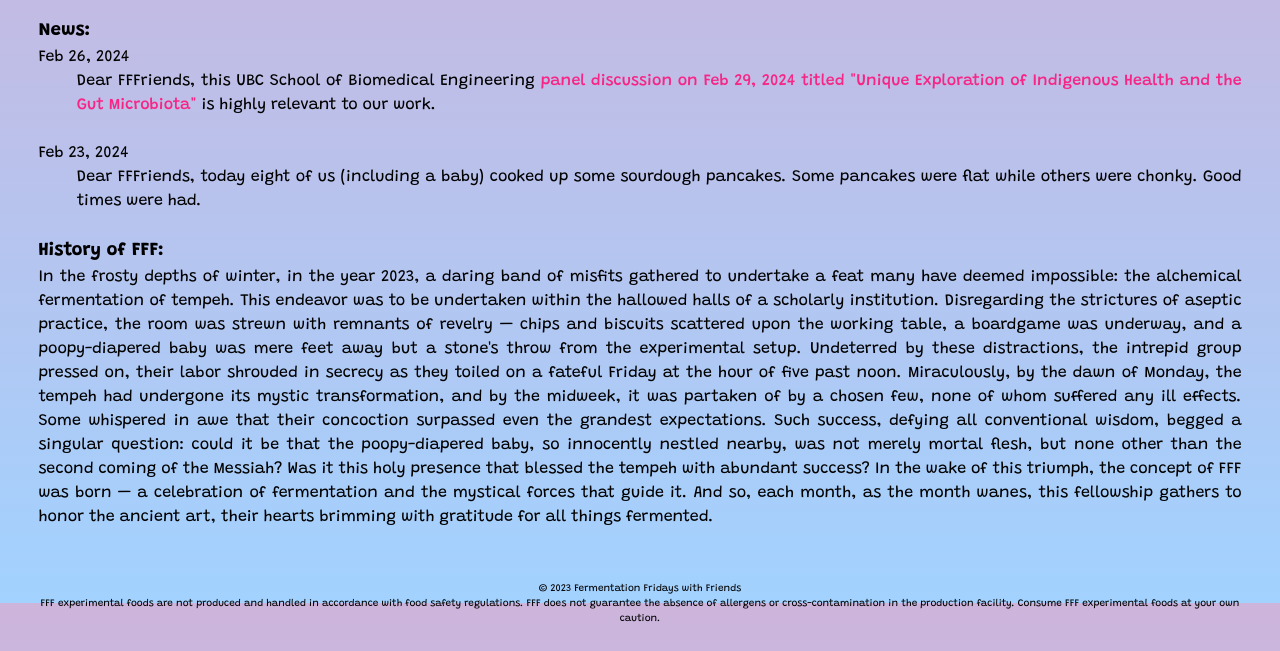
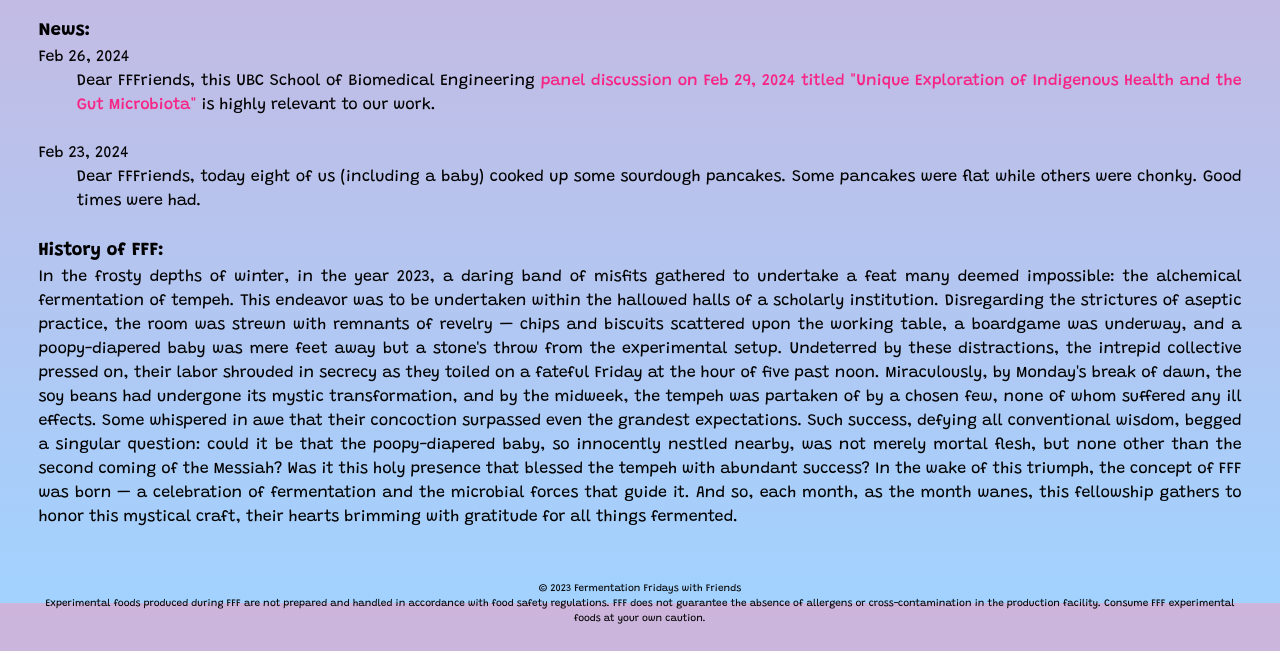
Before and after one commit to nicholaslincode/fff, a plain HTML site: page index.html in a window 1280 px wide. Shown: the part 197-848 px from the top of the page. Drawn offline with Linux system fonts and the light colour scheme.

Commit message:
Updated body text

```diff
--- a/index.html
+++ b/index.html
@@ -45,19 +45,19 @@
         <h3>History of FFF:</h3>
         <p>
           In the frosty depths of winter, in the year 2023, a daring band of misfits gathered to undertake a feat many
-          have deemed impossible: the alchemical fermentation of tempeh. This endeavor was to be undertaken within the
+          deemed impossible: the alchemical fermentation of tempeh. This endeavor was to be undertaken within the
           hallowed halls of a scholarly institution. Disregarding the strictures of aseptic practice, the room was
           strewn with remnants of revelry — chips and biscuits scattered upon the working table, a boardgame was
           underway, and a poopy-diapered baby was mere feet away but a stone's throw from the experimental setup.
-          Undeterred by these distractions, the intrepid group pressed on, their labor shrouded in secrecy as they
-          toiled on a fateful Friday at the hour of five past noon. Miraculously, by the dawn of Monday, the tempeh had
-          undergone its mystic transformation, and by the midweek, it was partaken of by a chosen few, none of whom
-          suffered any ill effects. Some whispered in awe that their concoction surpassed even the grandest
+          Undeterred by these distractions, the intrepid collective pressed on, their labor shrouded in secrecy as they
+          toiled on a fateful Friday at the hour of five past noon. Miraculously, by Monday's break of dawn, the soy
+          beans had undergone its mystic transformation, and by the midweek, the tempeh was partaken of by a chosen few,
+          none of whom suffered any ill effects. Some whispered in awe that their concoction surpassed even the grandest
           expectations. Such success, defying all conventional wisdom, begged a singular question: could it be that the
           poopy-diapered baby, so innocently nestled nearby, was not merely mortal flesh, but none other than the second
           coming of the Messiah? Was it this holy presence that blessed the tempeh with abundant success? In the wake of
-          this triumph, the concept of FFF was born — a celebration of fermentation and the mystical forces that guide
-          it. And so, each month, as the month wanes, this fellowship gathers to honor the ancient art, their hearts
+          this triumph, the concept of FFF was born — a celebration of fermentation and the microbial forces that guide
+          it. And so, each month, as the month wanes, this fellowship gathers to honor this mystical craft, their hearts
           brimming with gratitude for all things fermented.
         </p>
       </section>
@@ -65,9 +65,9 @@
     <footer>
       <p>© 2023 Fermentation Fridays with Friends</p>
       <p>
-        FFF experimental foods are not produced and handled in accordance with food safety regulations. FFF does not
-        guarantee the absence of allergens or cross-contamination in the production facility. Consume FFF experimental
-        foods at your own caution.
+        Experimental foods produced during FFF are not prepared and handled in accordance with food safety regulations.
+        FFF does not guarantee the absence of allergens or cross-contamination in the production facility. Consume FFF
+        experimental foods at your own caution.
       </p>
     </footer>
   </body>
```
